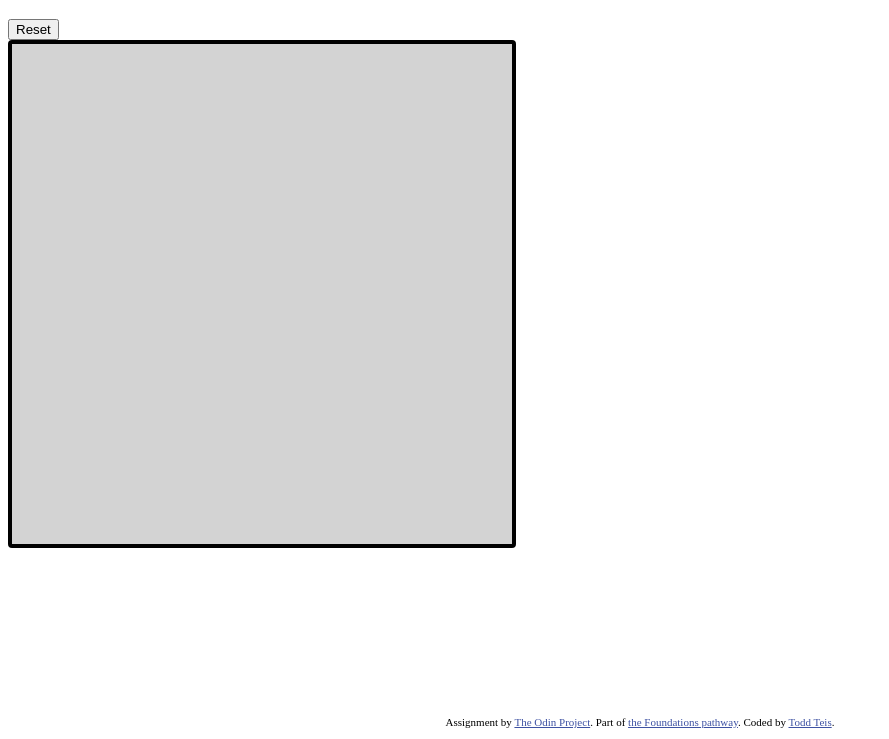
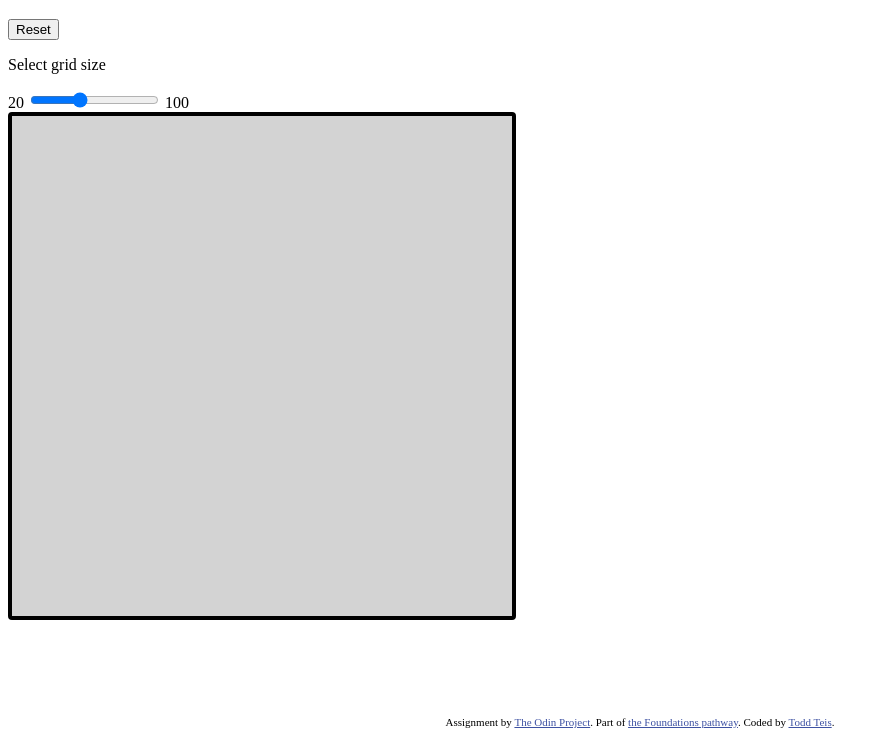
Before and after one commit to toddteis/Etch-A-Sketch, a plain HTML site: page index.html in a window 1280 px wide. Shown: the part 61-800 px from the top of the page, without its empty margins (0-889 px from the left). Drawn offline with Linux system fonts and the light colour scheme.

Commit message:
Added Range Slider to UI for grid size selection.

```diff
--- a/index.html
+++ b/index.html
@@ -11,7 +11,14 @@
     <body>
         <main>
             <h1>Etch-A-Sketch</h1>
-            <button class="reset">Reset</button>
+            <section>
+                <button class="reset">Reset</button>
+                <div class="grid-input">
+                    <p>Select grid size</p>
+                    20 <input type="range" min="20" max="100" value="50"> 100
+                </div>
+            </section>
+
             <section class="etch-a-sketch">
                 <div class="display-screen">
 
```
